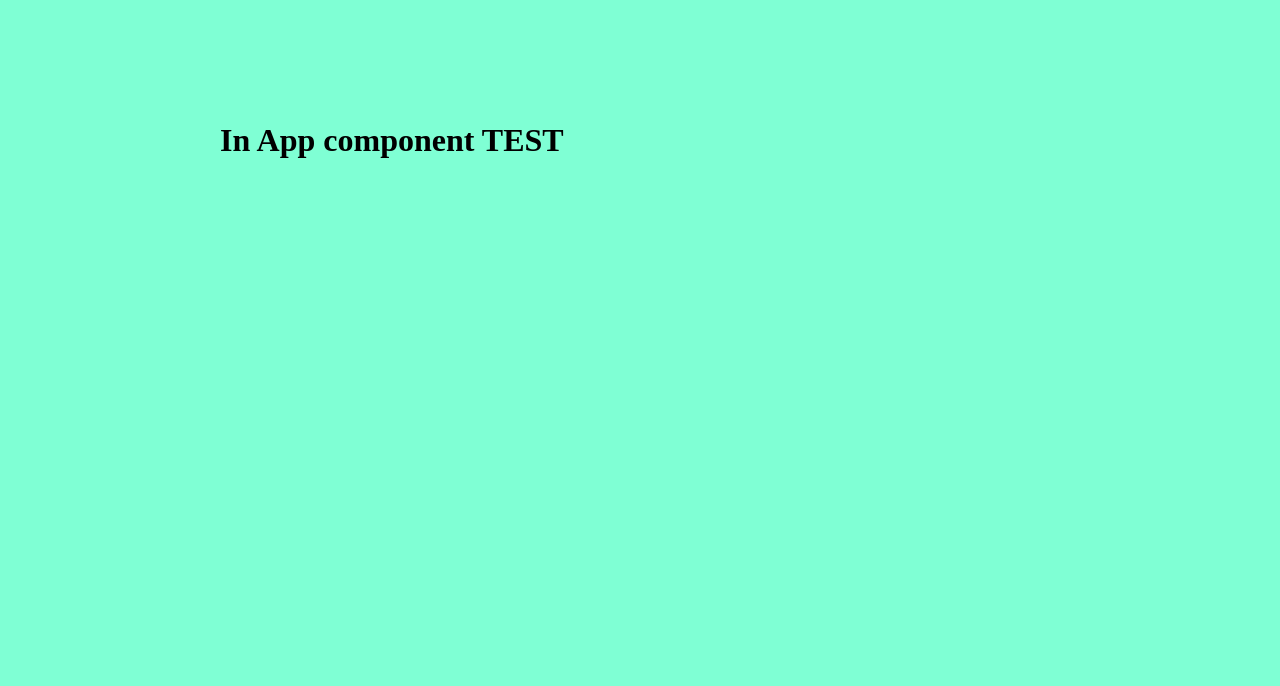
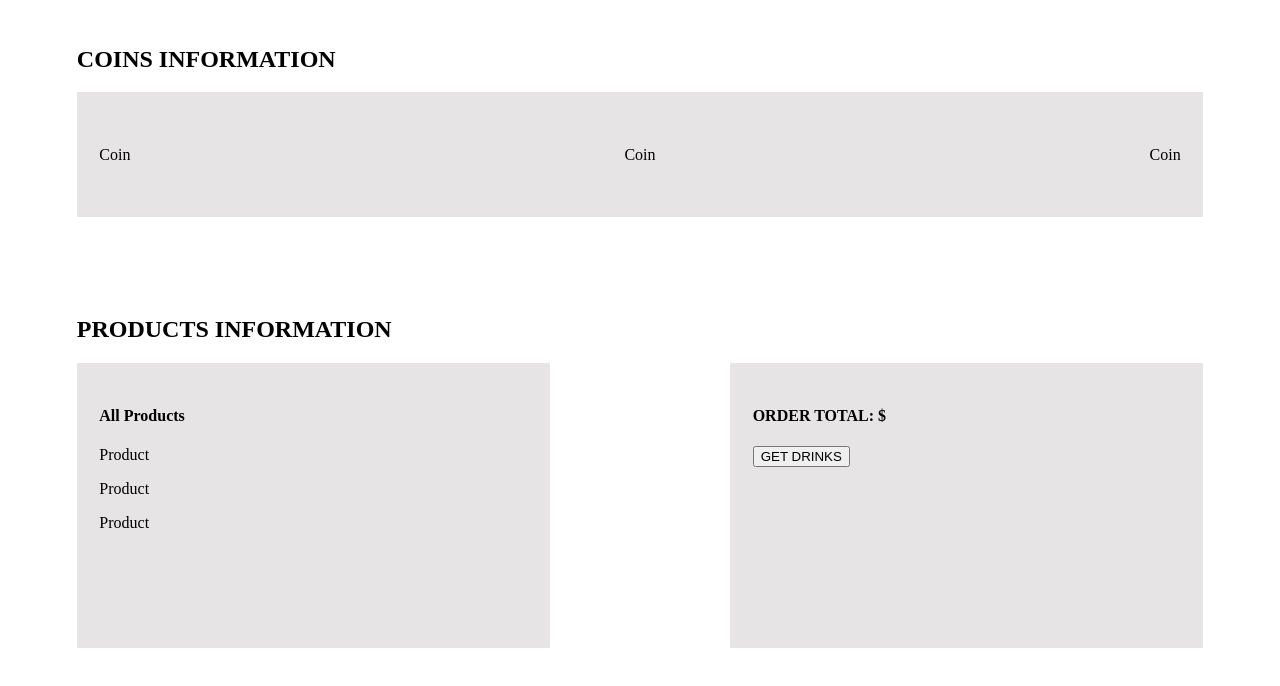
Before and after one commit to vasylsemak/Drinks_Machine_Program, a React app: page / in a window 1280 px wide. Built offline with nearby package versions, Linux system fonts and the light colour scheme.

Commit message:
create components tree

```diff
--- /dev/null
+++ b/client/components/AllCoins.js
@@ -0,0 +1,15 @@
+import React from 'react'
+import { Coin } from './index'
+
+const AllCoins = () => (
+  <React.Fragment>
+    <h2>COINS INFORMATION</h2>
+    <div className='all-coins'>
+      <Coin />
+      <Coin />
+      <Coin />
+    </div>
+  </React.Fragment>
+)
+
+export default AllCoins
--- /dev/null
+++ b/client/components/AllProducts.js
@@ -0,0 +1,13 @@
+import React from 'react'
+import { Product } from './index'
+
+const AllProducts = () => (
+  <div className='all-products'>
+    <h4>All Products</h4>
+    <Product />
+    <Product />
+    <Product />
+  </div>
+)
+
+export default AllProducts
--- a/client/components/App.js
+++ b/client/components/App.js
@@ -1,7 +1,11 @@
 import React from 'react'
+import { AllCoins, ProductsInfo } from './index.js'
 
 const App = () => (
-  <h1>In App component TEST</h1>
+  <div className='app'>
+    <AllCoins />
+    <ProductsInfo />
+  </div>
 )
 
 export default App
--- /dev/null
+++ b/client/components/Coin.js
@@ -0,0 +1,9 @@
+import React from 'react'
+
+const Coin = () => (
+  <div className='coin'>
+    <p>Coin</p>
+  </div>
+)
+
+export default Coin
--- /dev/null
+++ b/client/components/Order.js
@@ -0,0 +1,10 @@
+import React from 'react'
+
+const Order = () => (
+  <div className='order'>
+    <h4>ORDER TOTAL: $ </h4>
+    <button>GET DRINKS</button>
+  </div>
+)
+
+export default Order
--- /dev/null
+++ b/client/components/Product.js
@@ -0,0 +1,9 @@
+import React from 'react'
+
+const Product = () => (
+  <div className='product'>
+    <p>Product</p>
+  </div>
+)
+
+export default Product
--- /dev/null
+++ b/client/components/ProductsInfo.js
@@ -0,0 +1,14 @@
+import React from 'react'
+import { AllProducts, Order } from './index.js'
+
+const ProductsInfo = () => (
+  <React.Fragment>
+    <h2>PRODUCTS INFORMATION</h2>
+    <div className='products-info'>
+      <AllProducts />
+      <Order />
+    </div>
+  </React.Fragment>
+)
+
+export default ProductsInfo
--- /dev/null
+++ b/client/components/index.js
@@ -0,0 +1,6 @@
+export { default as AllCoins } from './AllCoins'
+export { default as AllProducts } from './AllProducts'
+export { default as Order } from './Order'
+export { default as ProductsInfo } from './ProductsInfo'
+export { default as Product } from './Product'
+export { default as Coin } from './Coin'
--- a/public/styles.css
+++ b/public/styles.css
@@ -1,4 +1,34 @@
-* {
-  margin: 5%;
-  background-color: aquamarine;
+body {
+  margin: 0;
 }
+
+.app {
+  padding: 2% 6% 0 6%;
+  height: 100vh;
+  display: flex;
+  flex-direction: column;
+}
+
+.products-info {
+  display: flex;
+  flex-direction: row;
+  justify-content: space-between;
+}
+
+.all-products,
+.order {
+  height: 30vh;
+  width: 38%;
+  background-color: rgb(230, 228, 228);
+  padding: 2%;
+}
+
+.all-coins {
+  display: flex;
+  justify-content: space-between;
+  align-items: center;
+  background-color: rgb(230, 228, 228);
+  height: 10vh;
+  margin-bottom: 7%;
+  padding: 2%;
+}
--- a/server/index.js
+++ b/server/index.js
@@ -13,7 +13,7 @@ app.use(express.static(path.join(__dirname, '..', 'public')))
 app.listen(PORT, () => {
   console.log(`
 
-  Server is listening on port: http://localhost:${PORT}/  !
+  Server is listening on port: http://localhost:${PORT}/ !
 
   `)
 })
```
